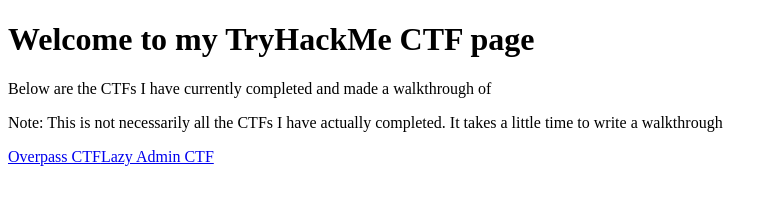
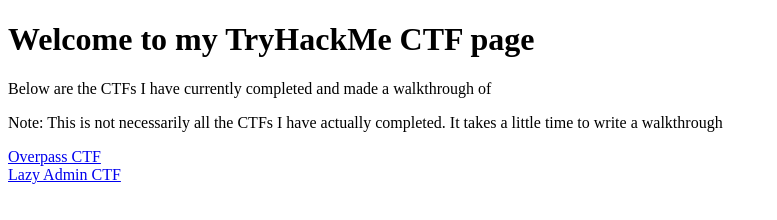
Before and after one commit to PatrickSkovgaard/TryHackMe-CTFs, a plain HTML site: page index.html in a window 1280 px wide. Shown: the whole page, without its empty margins (0-777 px from the left). Drawn offline with Linux system fonts and the light colour scheme.

Commit message:
flex direction

```diff
--- a/index.html
+++ b/index.html
@@ -12,7 +12,7 @@
     <p>Below are the CTFs I have currently completed and made a walkthrough of</p>
     <p>Note: This is not necessarily all the CTFs I have actually completed. It takes a little time to write a walkthrough</p>
 
-    <div id="urls" style="display: flex; flex-direction: row">
+    <div id="urls" style="display: flex; flex-direction: column">
         <a href="Overpass/index.html">Overpass CTF</a>
         <a href="Lazy Admin/index.html">Lazy Admin CTF</a>
     </div>
```
